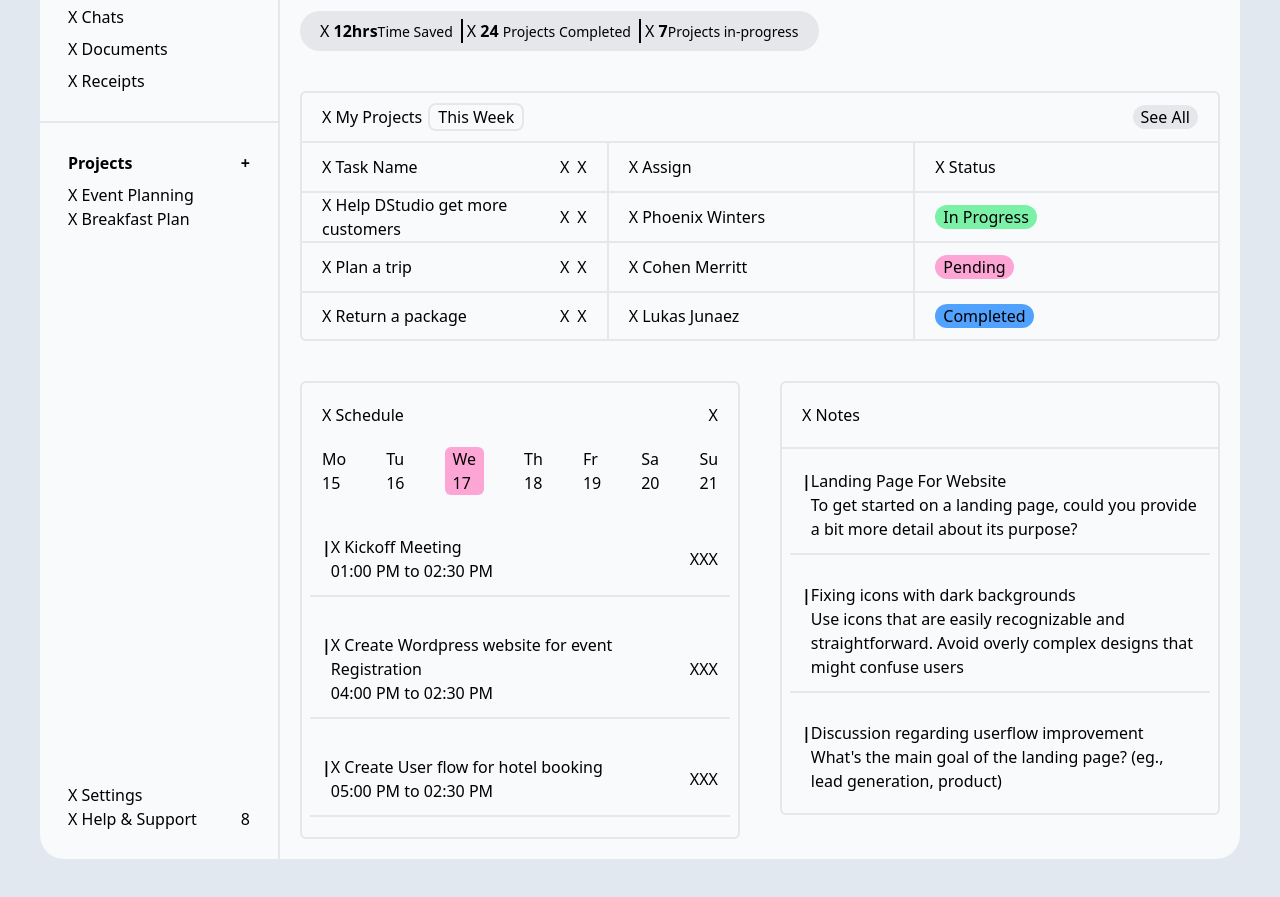
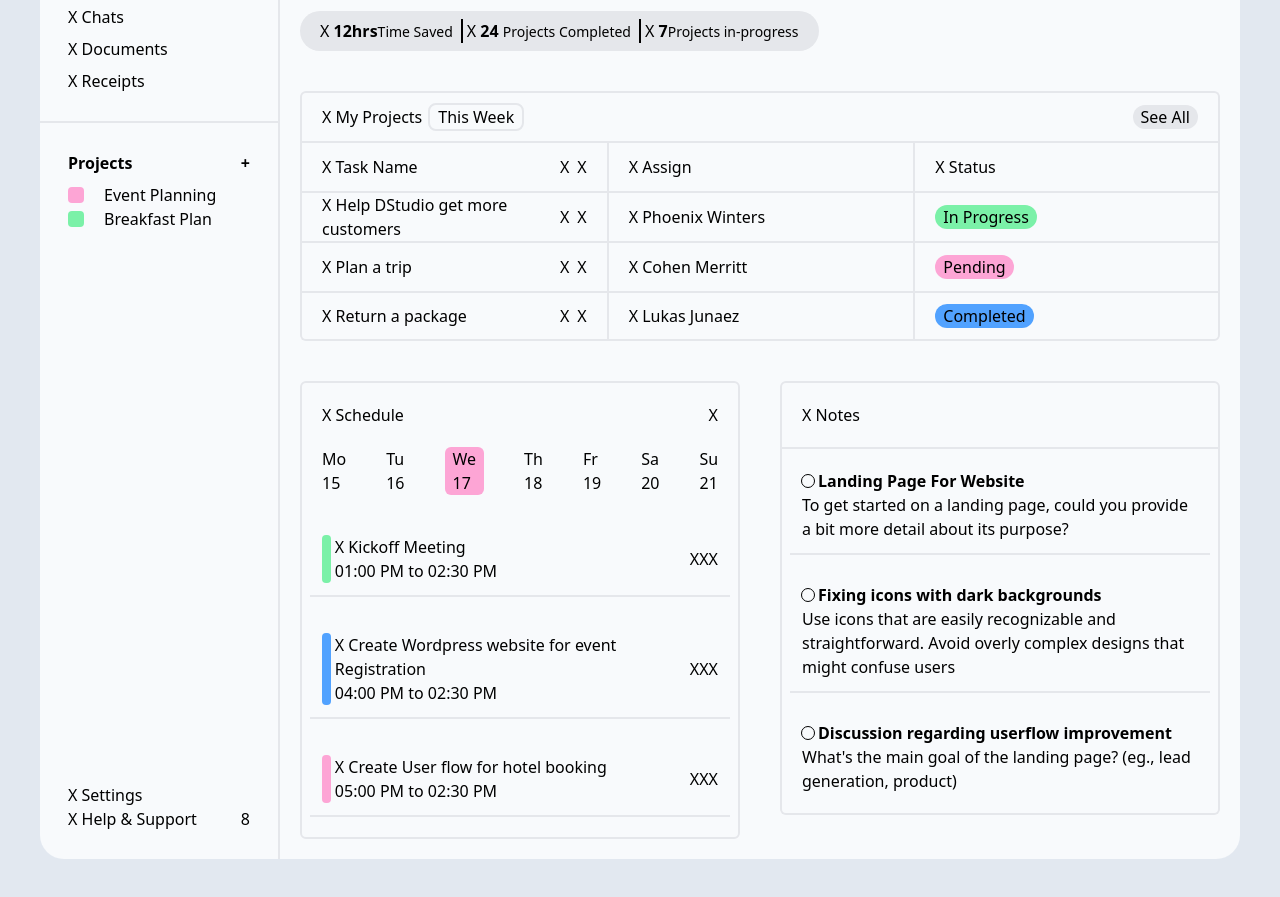
Before and after one commit to TechCrent/Dashboard, a website built with Vite: page dashboard/index.html in a window 1280 px wide. Shown: the part 203-1100 px from the top of the page. Built offline with nearby package versions, Linux system fonts and the light colour scheme.

Commit message:
Placing SVGs and icons

```diff
--- a/dashboard/index.html
+++ b/dashboard/index.html
@@ -35,8 +35,14 @@
               <p class="font-bold">+</p>
             </div>
 
-            <p>X Event Planning</p>
-            <p>X Breakfast Plan</p>
+            <div class="flex items-center gap-5">
+              <span class="bg-pink-300 w-4 h-4 rounded"></span>
+              <p>Event Planning</p>
+            </div>
+            <div class="flex items-center gap-5">
+              <span class="bg-green-300 w-4 h-4 rounded"></span>
+              <p>Breakfast Plan</p>
+            </div>
           </div>
 
           <div class="">
@@ -267,7 +273,11 @@
                 >
                   <div class="flex">
                     <div>
-                      <p class="font-black">|</p>
+                      <p
+                        class="font-black h-full mr-1 rounded text-green-300 bg-green-300"
+                      >
+                        |
+                      </p>
                     </div>
                     <div>
                       <p>X Kickoff Meeting</p>
@@ -289,7 +299,11 @@
                 >
                   <div class="flex">
                     <div>
-                      <p class="font-black">|</p>
+                      <p
+                        class="font-black h-full mr-1 rounded text-blue-400 bg-blue-400"
+                      >
+                        |
+                      </p>
                     </div>
                     <div>
                       <p>X Create Wordpress website for event Registration</p>
@@ -311,7 +325,11 @@
                 >
                   <div class="flex">
                     <div>
-                      <p class="font-black">|</p>
+                      <p
+                        class="font-black h-full mr-1 rounded text-pink-300 bg-pink-300"
+                      >
+                        |
+                      </p>
                     </div>
                     <div>
                       <p>X Create User flow for hotel booking</p>
@@ -339,12 +357,14 @@
             <div
               class="border-2 border-gray-200 p-2 flex border-t-0 border-b-0"
             >
-              <div class="border-b-2 border-gray-200 p-3 flex">
-                <div>
-                  <p class="font-black">|</p>
+              <div class="border-b-2 border-gray-200 p-3">
+                <div class="flex items-center gap-1">
+                  <p
+                    class="font-black w-3 h-3 rounded-full outline outline-black"
+                  ></p>
+                  <p class="font-semibold">Landing Page For Website</p>
                 </div>
                 <div>
-                  <p>Landing Page For Website</p>
                   <p>
                     To get started on a landing page, could you provide a bit
                     more detail about its purpose?
@@ -357,12 +377,16 @@
             <div
               class="border-2 border-gray-200 p-2 flex border-t-0 border-b-0"
             >
-              <div class="border-b-2 border-gray-200 p-3 flex">
-                <div>
-                  <p class="font-black">|</p>
+              <div class="border-b-2 border-gray-200 p-3">
+                <div class="flex items-center gap-1">
+                  <p
+                    class="font-black w-3 h-3 rounded-full outline outline-black"
+                  ></p>
+                  <p class="font-semibold">
+                    Fixing icons with dark backgrounds
+                  </p>
                 </div>
                 <div>
-                  <p>Fixing icons with dark backgrounds</p>
                   <p>
                     Use icons that are easily recognizable and straightforward.
                     Avoid overly complex designs that might confuse users
@@ -375,12 +399,16 @@
             <div
               class="border-2 border-gray-200 p-2 flex rounded-b-md border-t-0"
             >
-              <div class="p-3 flex">
-                <div>
-                  <p class="font-black">|</p>
+              <div class="p-3">
+                <div class="flex items-center gap-1">
+                  <p
+                    class="font-black w-3 h-3 rounded-full outline outline-black"
+                  ></p>
+                  <p class="font-semibold">
+                    Discussion regarding userflow improvement
+                  </p>
                 </div>
                 <div>
-                  <p>Discussion regarding userflow improvement</p>
                   <p>
                     What's the main goal of the landing page? (eg., lead
                     generation, product)
```
